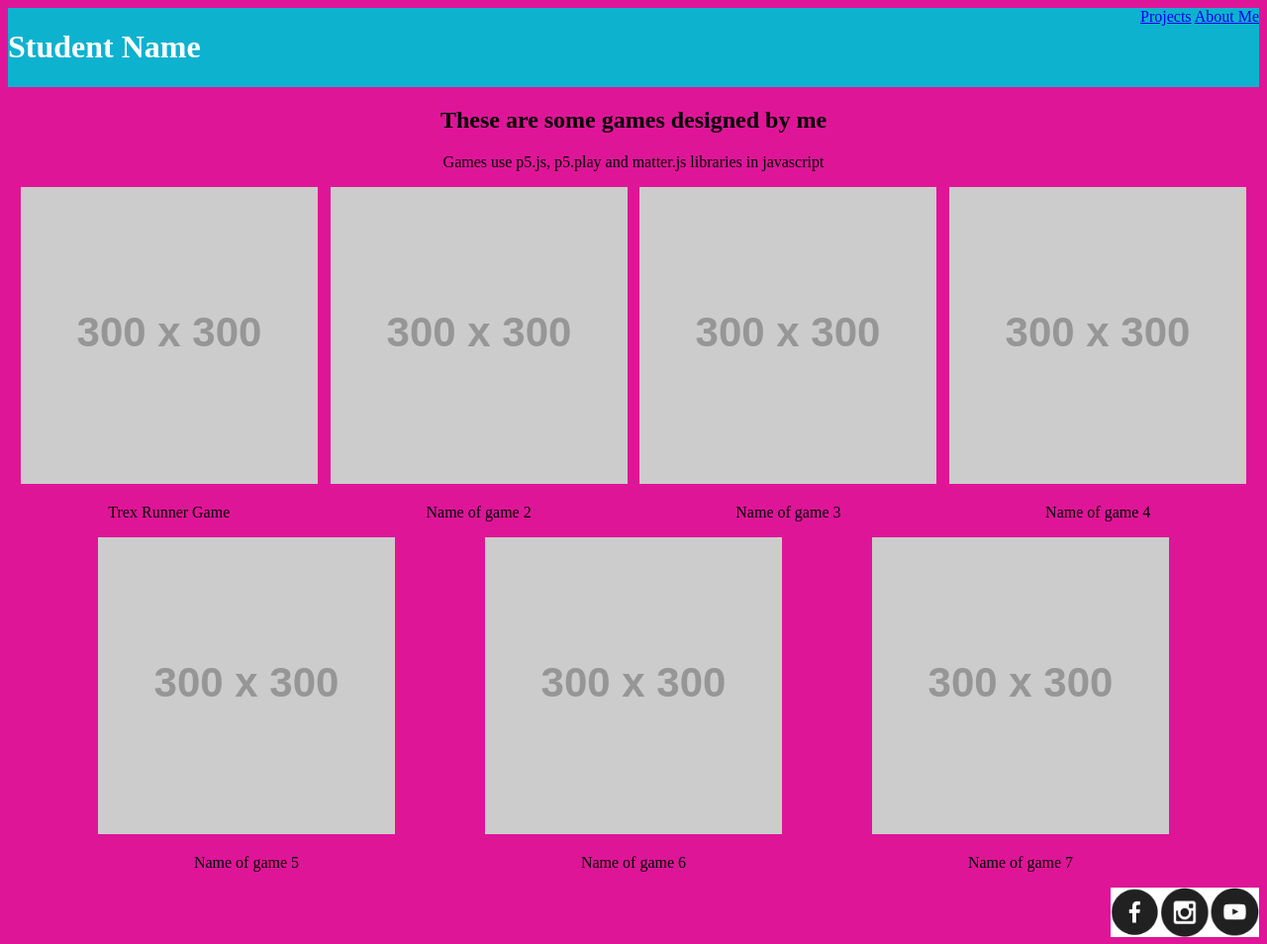
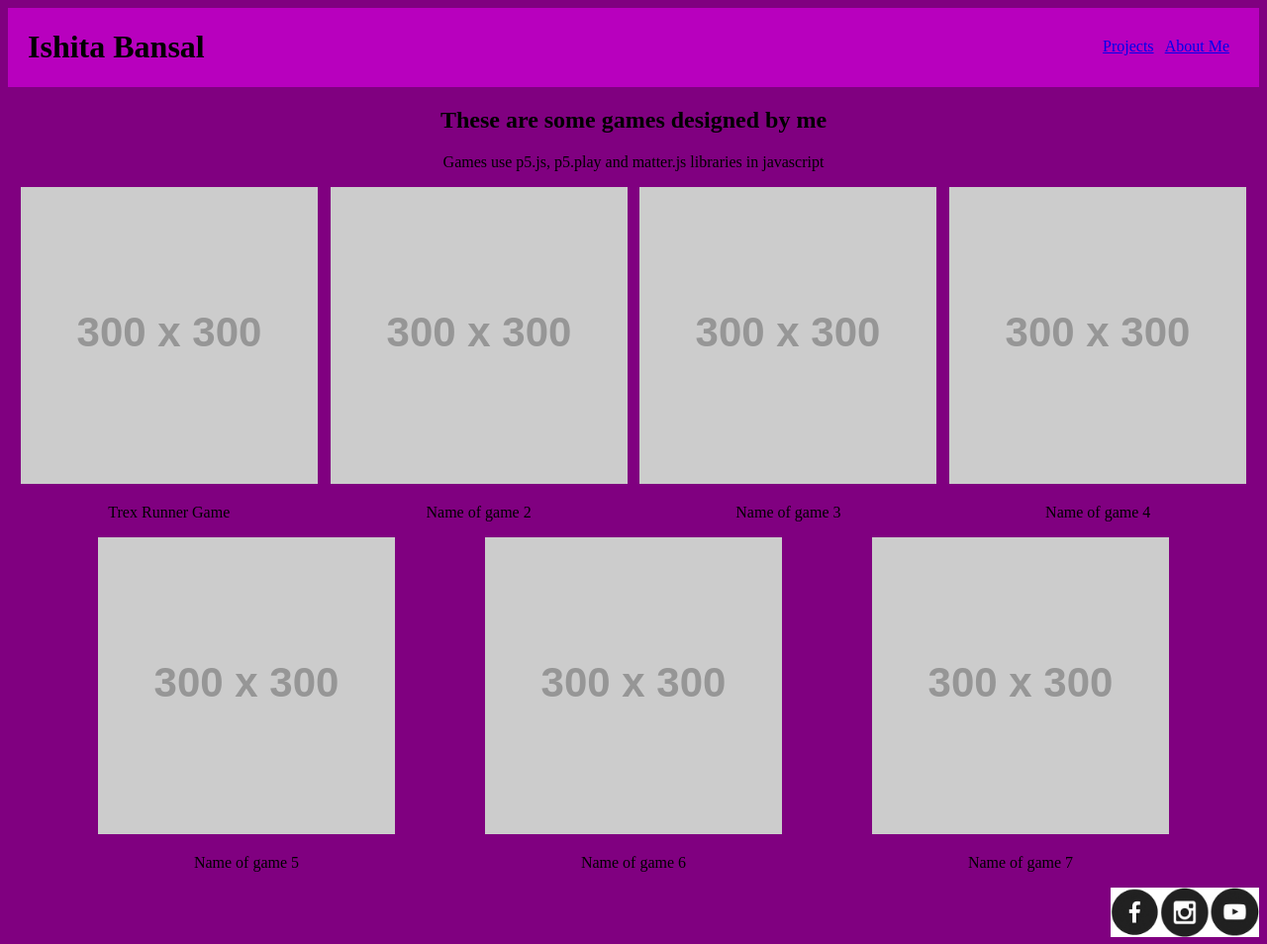
Before and after one commit to Ishita46/My-Website-, a plain HTML site: page index.html in a window 1280 px wide. Shown: the whole page at 99% size. Drawn offline with Linux system fonts and the light colour scheme; placeholder pictures from the web are drawn by us.

Commit message:
Add files via upload

```diff
--- a/index.html
+++ b/index.html
@@ -1,17 +1,18 @@
 <!DOCTYPE HTML>
 <html>
     <head>
-        <title>My Portfolio page</title>
+        <title>My Projects</title>
         <link rel = "stylesheet"
               type = "text/css"
               href = "style.css" />
     </head>
 
-    <body>
+    <body bgcolor="purple">
         <div class="header">
-            <h1>Student Name</h1>
+            <h1>Ishita Bansal</h1>
             <div class="menu">
                 <a href="index.html">Projects</a>
+                &nbsp;
                 <a href="aboutme.html">About Me</a>
             </div>
         </div>
--- a/style.css
+++ b/style.css
@@ -1,5 +1,5 @@
 h1 {
-    color: white;
+    color: rgb(0, 0, 0);
 }
 
 /* * {
@@ -7,9 +7,10 @@ h1 {
 } */
 
 .header{
-    background-color: #0db2cf;
+    background-color: rgb(184, 0, 190);
     display: flex;
     justify-content: space-between;
+    padding-left: 20px;
 }
 
 .site-description{
@@ -33,6 +34,8 @@ p,h2{
     text-align: center;
 }
 
-body{
-    background-color: #DF1598;
+.menu{
+    padding-right: 30px;
+    padding-top: 30px;
+    justify-content: space-between;
 }
```
Also changed, not shown: aboutme.html (+10 -1 lines).
